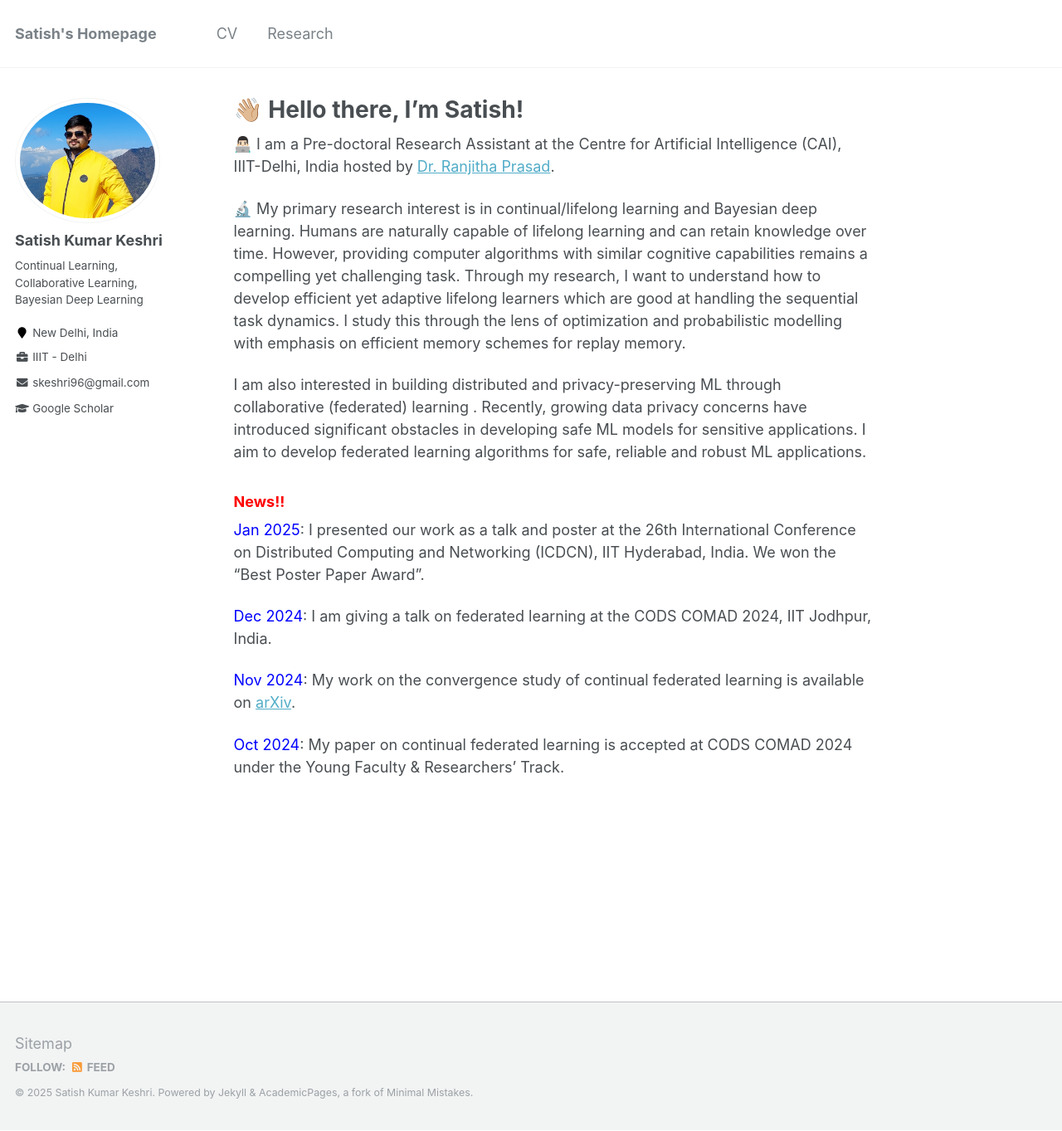
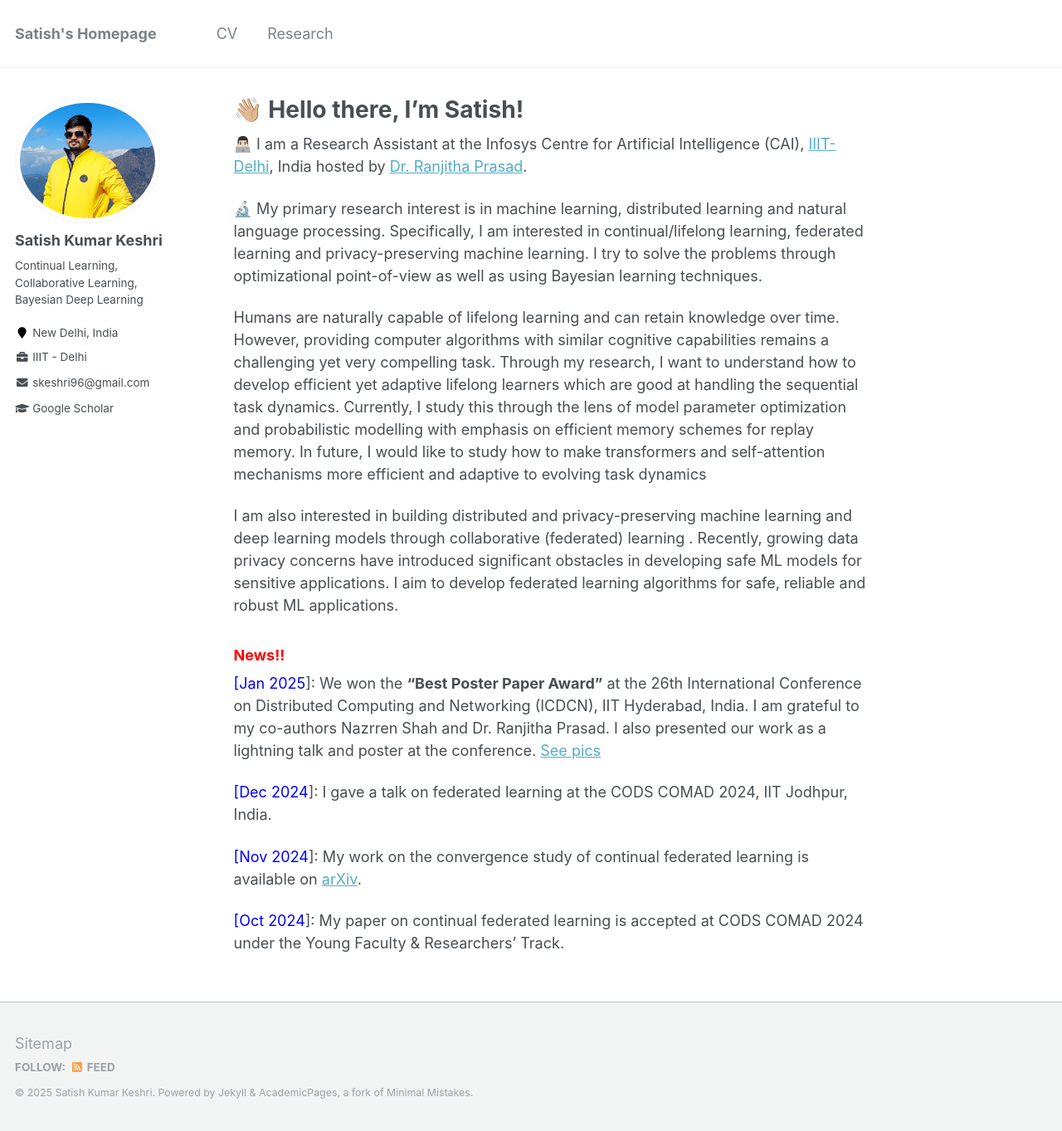
Before and after one commit to SatishKeshri/satishkeshri.github.io, a Jekyll site: the page built from _pages/about.md, in a window 1280 px wide and 1363 px high. Shown: the whole window at 83% size. Built offline with Jekyll 4.4.1, drawn with Linux system fonts in a browser that asks for light colours.

Commit message:
updated about, CV and added ICDCN pics page

```diff
--- a/_pages/about.md
+++ b/_pages/about.md
@@ -11,21 +11,25 @@ redirect_from:
 
 
 <!-- [comment] #![Illustration of combining vision and language modalities](/images/image_to_text_vis.png){: .align-right width="300px"} -->
-👨🏻‍💻 I am a Pre-doctoral Research Assistant at the Centre for Artificial Intelligence (CAI), IIIT-Delhi, India hosted by <a href="https://sites.google.com/site/ranjithap/home" target="_blank"> Dr. Ranjitha Prasad</a>.
+👨🏻‍💻 I am a Research Assistant at the Infosys Centre for Artificial Intelligence (CAI), <a href="https://iiitd.ac.in" target="_blank"> IIIT-Delhi</a>, India hosted by <a href="https://sites.google.com/site/ranjithap/home" target="_blank"> Dr. Ranjitha Prasad</a>.
 
-🔬 My primary research interest is in continual/lifelong learning and Bayesian deep learning. Humans are naturally capable of lifelong learning and can retain knowledge over time. However, providing computer algorithms with similar cognitive capabilities remains a compelling yet challenging task. Through my research, I want to understand how to develop efficient yet adaptive lifelong learners which are good at handling the sequential task dynamics. I study this through the lens of optimization and probabilistic modelling with emphasis on efficient memory schemes for replay memory.
+🔬 My primary research interest is in machine learning, distributed learning and natural language processing. Specifically, I am interested in continual/lifelong learning, federated learning and privacy-preserving machine learning. I try to solve the problems through optimizational point-of-view as well as using Bayesian learning techniques.
 
-I am also interested in building distributed and privacy-preserving ML through collaborative (federated) learning . Recently, growing data privacy concerns have introduced significant obstacles in developing safe ML models for sensitive applications. I aim to develop federated learning algorithms for safe, reliable and robust ML applications.
+<!-- continual/lifelong learning and Bayesian deep learning. Humans are naturally capable of lifelong learning and can retain knowledge over time. However, providing computer algorithms with similar cognitive capabilities remains a compelling yet challenging task. Through my research, I want to understand how to develop efficient yet adaptive lifelong learners which are good at handling the sequential task dynamics. I study this through the lens of optimization and probabilistic modelling with emphasis on efficient memory schemes for replay memory. -->
+
+Humans are naturally capable of lifelong learning and can retain knowledge over time. However, providing computer algorithms with similar cognitive capabilities remains a challenging yet very compelling task. Through my research, I want to understand how to develop efficient yet adaptive lifelong learners which are good at handling the sequential task dynamics. Currently, I study this through the lens of model parameter optimization and probabilistic modelling with emphasis on efficient memory schemes for replay memory. In future, I would like to study how to make transformers and self-attention mechanisms more efficient and adaptive to evolving task dynamics <!--to handle out-of-distribution scenarios in a parameter effcient manner. -->
+
+I am also interested in building distributed and privacy-preserving machine learning and deep learning models through collaborative (federated) learning . Recently, growing data privacy concerns have introduced significant obstacles in developing safe ML models for sensitive applications. I aim to develop federated learning algorithms for safe, reliable and robust ML applications.
 
 ### <span style="color:red"> News!!</span>
-<span style="color:blue"> Jan 2025</span>: I presented our work as a talk and poster at the 26th International Conference on Distributed Computing and Networking (ICDCN), IIT Hyderabad, India. We won the "Best Poster Paper Award".
+<span style="color:blue"> [Jan 2025</span>]: We won the **"Best Poster Paper Award"** at the 26th International Conference on Distributed Computing and Networking (ICDCN), IIT Hyderabad, India. I am grateful to my co-authors Nazrren Shah and Dr. Ranjitha Prasad. I also presented our work as a lightning talk and poster at the conference. [See pics](_pages/ICDCN_pics_page.md)
 
-<span style="color:blue"> Dec 2024</span>: I am giving a talk on federated learning at the CODS COMAD 2024, IIT Jodhpur, India.
+<span style="color:blue"> [Dec 2024</span>]: I gave a talk on federated learning at the CODS COMAD 2024, IIT Jodhpur, India.
 
-<span style="color:blue"> Nov 2024</span>: My work on the convergence study of continual federated learning is available on <a href="https://arxiv.org/abs/2411.07959v1" target="_blank">arXiv</a>.
+<span style="color:blue"> [Nov 2024</span>]: My work on the convergence study of continual federated learning is available on <a href="https://arxiv.org/abs/2411.07959v1" target="_blank">arXiv</a>.
 
 
-<span style="color:blue"> Oct 2024</span>: My paper on continual federated learning is accepted at CODS COMAD 2024 under the Young Faculty & Researchers' Track.
+<span style="color:blue"> [Oct 2024</span>]: My paper on continual federated learning is accepted at CODS COMAD 2024 under the Young Faculty & Researchers' Track.
 
 <!-- 📚 I have completed my master's in Data Science and undergraduation in Mathematics and Computing. I have hands-on experience in building deep learning models and a deep understanding of various mathematical topics required for theoretical deep learning such as Calculus (Single and Multivariable), Linear Algebra, Probability Theory and Optimization Algorithms.
 
```
Also changed, not shown: _pages/ICDCN_pics_page.md (added, +7 -0 lines), images/ICDCN/ICDCN Best paper Award.jpg (added), images/ICDCN/ICDCN banner pic.jpg (added), images/ICDCN/ICDCN_stage_pic.jpg (added), 1 other file.
